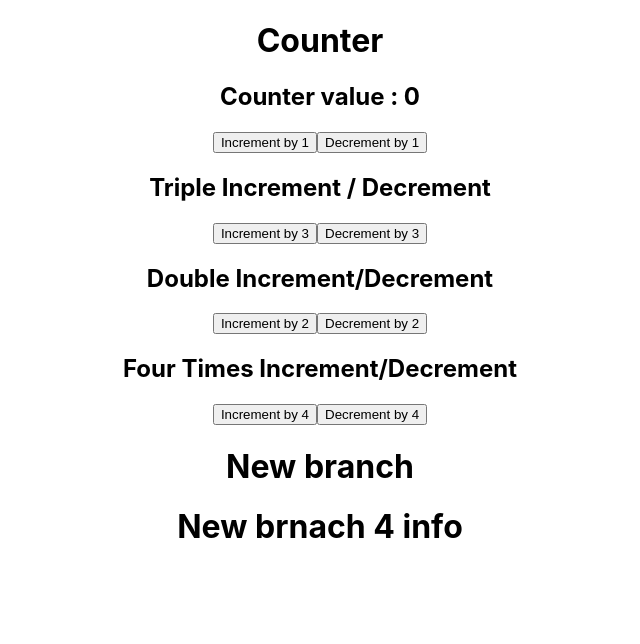
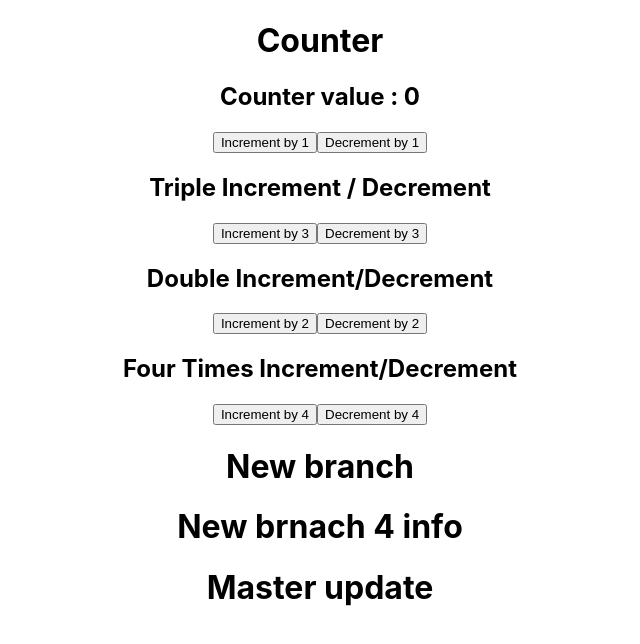
Before and after one commit to JiteshKadulkar/counter, a React (Create React App) app in the folder counter/: page / in a window 1280 px wide. Shown: the top 644 px of the page, without its empty margins (320-960 px from the left). Built offline with nearby package versions, Linux system fonts and the light colour scheme.

Commit message:
master update

```diff
--- a/counter/src/App.js
+++ b/counter/src/App.js
@@ -53,6 +53,7 @@ function App() {
       <button onClick={decrement4}>Decrement by 4</button>
       <h1>New branch</h1>
       <h1>New brnach 4 info</h1>
+      <h1>Master update</h1>
     </div>
   );
 }
```
